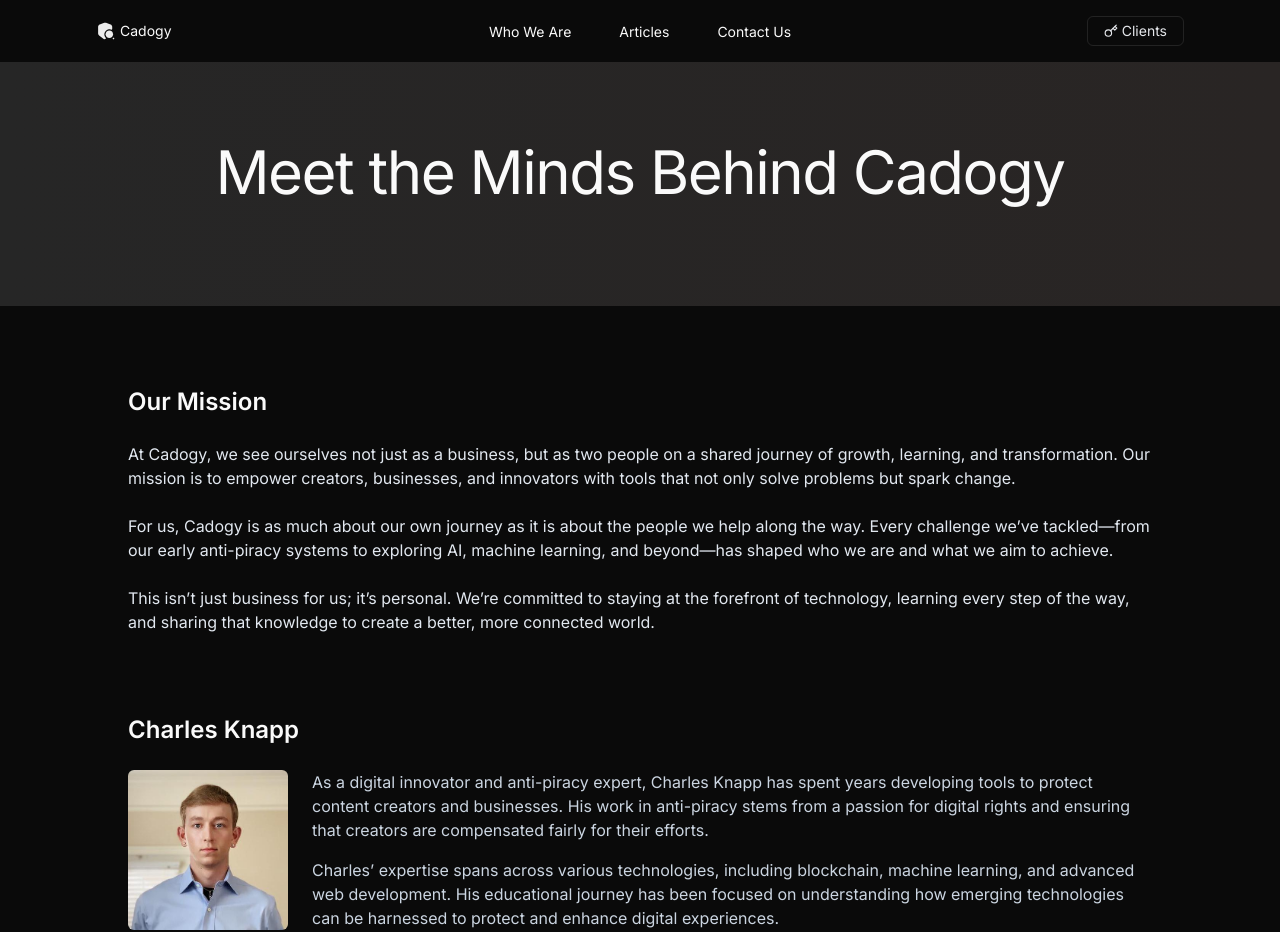
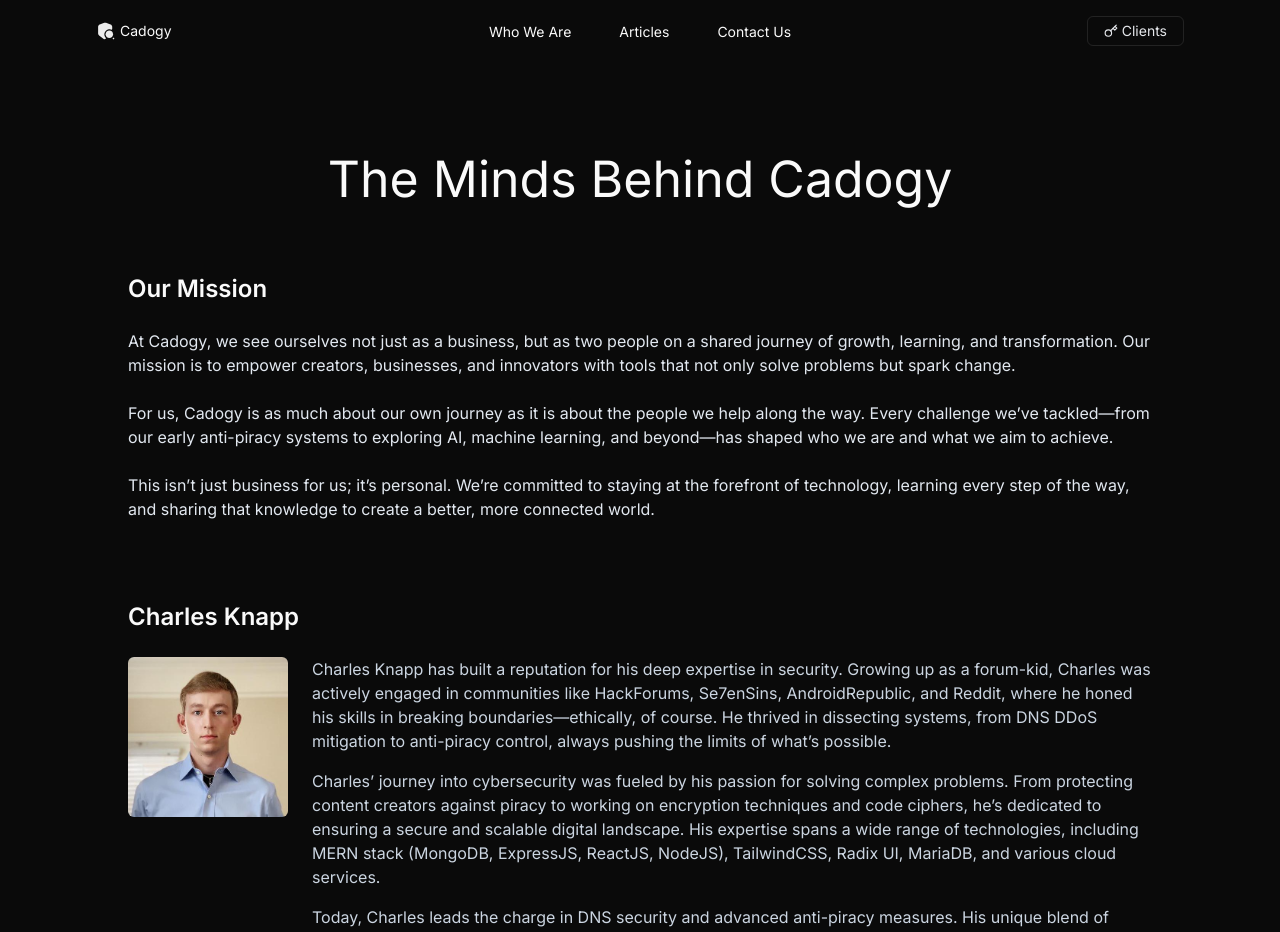
Before and after one commit to Cadogy/Cadogy_Site_2025, a Next.js app: page /who-we-are in a window 1280 px wide. Shown: the top 932 px of the page. Built offline with nearby package versions, Linux system fonts and the light colour scheme; no server answers.

Commit message:
removed fullwidth cta from display

```diff
--- a/src/app/(default)/page.tsx
+++ b/src/app/(default)/page.tsx
@@ -6,7 +6,6 @@ import Link from "next/link"
 import { siteConfig } from "@/config/site"
 import { cn } from "@/lib/utils"
 import { buttonVariants } from "@/components/ui/button"
-import { FullWidthCTA } from "@/components/elements/fullWidthCTA"
 import { HeroCarousel } from "@/components/elements/HeroCarousel"
 import TextSlideEffect from "@/components/elements/TextSlideEffect"
 import { Icons } from "@/components/icons"
@@ -67,7 +66,6 @@ export default function Home() {
       <HeroCarousel slides={slides} />
       {/* Conditionally render TextSlideEffect based on screen size */}
       {!isMobile && <TextSlideEffect />}
-      <FullWidthCTA />
     </>
   )
 }
--- a/src/components/body/WhoWeAreContent.tsx
+++ b/src/components/body/WhoWeAreContent.tsx
@@ -9,17 +9,9 @@ import { Button } from "@/components/ui/button"
 const WhoWeAreContent = () => {
   return (
     <>
-      {/* Header with Motion */}
-      <motion.header
-        className="mb-20 bg-gradient-to-r from-neutral-800 to-stone-800 py-20 text-center"
-        initial={{ opacity: 0, y: -50 }}
-        animate={{ opacity: 1, y: 0 }}
-        transition={{ duration: 0.8 }}
-      >
-        <h1 className="mb-6 text-5xl tracking-tight md:text-6xl">
-          Meet the Minds Behind Cadogy
-        </h1>
-      </motion.header>
+      <div className="mb-[3.5rem] mt-[5rem] flex flex-col items-center">
+        <h1 className="text-[50px]">The Minds Behind Cadogy</h1>
+      </div>
 
       {/* Body */}
       <div className="container mx-auto px-4 pb-16 sm:px-6 lg:px-8">
@@ -28,7 +20,7 @@ const WhoWeAreContent = () => {
           className="mb-20"
           initial={{ opacity: 0, y: 50 }}
           whileInView={{ opacity: 1, y: 0 }}
-          transition={{ duration: 0.6 }}
+          transition={{ duration: 0.1 }}
         >
           <h2 className="mb-6 text-2xl font-semibold">Our Mission</h2>
           <p className="text-md mb-6 text-slate-200">
@@ -56,7 +48,7 @@ const WhoWeAreContent = () => {
           className="mb-20"
           initial={{ opacity: 0, scale: 0.9 }}
           whileInView={{ opacity: 1, scale: 1 }}
-          transition={{ duration: 0.7 }}
+          transition={{ duration: 0.1 }}
         >
           <h2 className="mb-6 text-2xl font-semibold">Charles Knapp</h2>
           <div className="flex flex-col items-center md:flex-row md:items-start">
@@ -66,25 +58,36 @@ const WhoWeAreContent = () => {
               className="mb-6 h-40 w-40 rounded-md md:mb-0 md:mr-6"
             />
             <div>
+              {" "}
               <p className="text-md mb-4 text-slate-300">
-                As a digital innovator and anti-piracy expert, Charles Knapp has
-                spent years developing tools to protect content creators and
-                businesses. His work in anti-piracy stems from a passion for
-                digital rights and ensuring that creators are compensated fairly
-                for their efforts.
-              </p>
+                {" "}
+                Charles Knapp has built a reputation for his deep expertise in
+                security. Growing up as a forum-kid, Charles was actively
+                engaged in communities like HackForums, Se7enSins,
+                AndroidRepublic, and Reddit, where he honed his skills in
+                breaking boundaries—ethically, of course. He thrived in
+                dissecting systems, from DNS DDoS mitigation to anti-piracy
+                control, always pushing the limits of what’s possible.{" "}
+              </p>{" "}
               <p className="text-md mb-4 text-slate-300">
-                Charles’ expertise spans across various technologies, including
-                blockchain, machine learning, and advanced web development. His
-                educational journey has been focused on understanding how
-                emerging technologies can be harnessed to protect and enhance
-                digital experiences.
-              </p>
+                {" "}
+                Charles’ journey into cybersecurity was fueled by his passion
+                for solving complex problems. From protecting content creators
+                against piracy to working on encryption techniques and code
+                ciphers, he’s dedicated to ensuring a secure and scalable
+                digital landscape. His expertise spans a wide range of
+                technologies, including MERN stack (MongoDB, ExpressJS, ReactJS,
+                NodeJS), TailwindCSS, Radix UI, MariaDB, and various cloud
+                services.{" "}
+              </p>{" "}
               <p className="text-md text-slate-300">
-                Today, Charles blends technical know-how with a deep passion for
-                digital protection, helping businesses create secure, scalable,
-                and innovative solutions.
-              </p>
+                {" "}
+                Today, Charles leads the charge in DNS security and advanced
+                anti-piracy measures. His unique blend of technical skills and a
+                hacker’s curiosity continues to shape the future of digital
+                protection, as he helps businesses secure their systems and
+                break free from the ordinary.{" "}
+              </p>{" "}
             </div>
           </div>
         </motion.section>
@@ -94,7 +97,7 @@ const WhoWeAreContent = () => {
           className="mb-20"
           initial={{ opacity: 0, scale: 0.9 }}
           whileInView={{ opacity: 1, scale: 1 }}
-          transition={{ duration: 0.7 }}
+          transition={{ duration: 0.1 }}
         >
           <h2 className="mb-6 text-2xl font-semibold">Dylan Safra</h2>
           <div className="flex flex-col items-center md:flex-row md:items-start">
@@ -155,7 +158,7 @@ const WhoWeAreContent = () => {
           className="rounded-sm bg-stone-800 p-8 text-center"
           initial={{ opacity: 0, y: 50 }}
           whileInView={{ opacity: 1, y: 0 }}
-          transition={{ duration: 0.7 }}
+          transition={{ duration: 0.1 }}
         >
           <h2 className="mb-6 text-2xl font-semibold">
             Ready to collaborate on the future of digital innovation?
```
